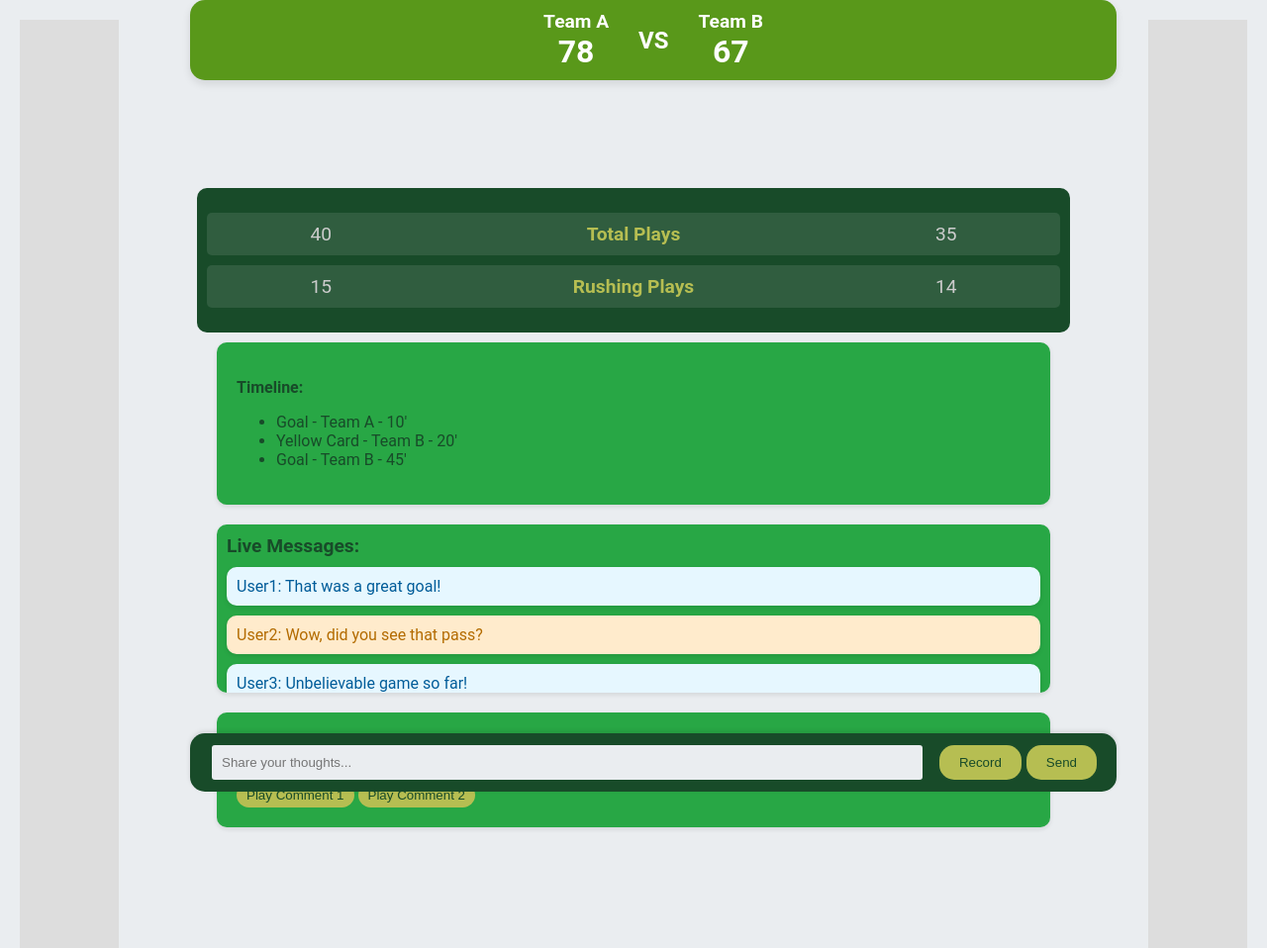
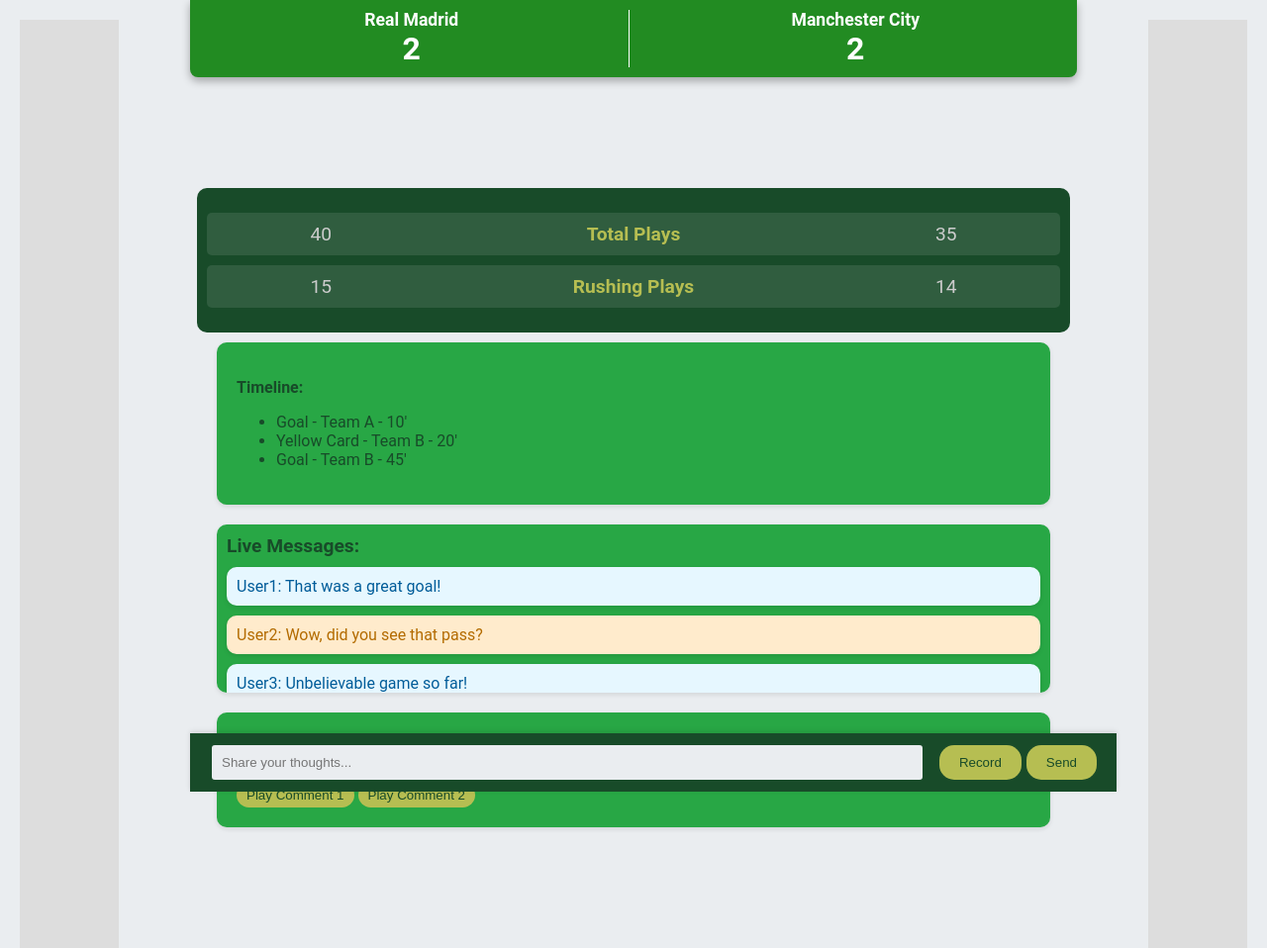
Before and after one commit to HuyttTedd/ball-talkkk, a website: page index.html in a window 1280 px wide. Shown: the top 958 px of the page at 99% size. Drawn offline with Linux system fonts and the light colour scheme.

Commit message:
coding css header

```diff
--- a/index.html
+++ b/index.html
@@ -14,13 +14,12 @@
         <div class="app-container">
             <div class="score-board">
                 <div class="team team-a">
-                    <h2>Team A</h2>
-                    <div class="score">78</div>
+                    <h2>Real Madrid</h2>
+                    <div class="score">2</div>
                 </div>
-                <div class="vs">VS</div>
                 <div class="team team-b">
-                    <h2>Team B</h2>
-                    <div class="score">67</div>
+                    <h2>Manchester City</h2>
+                    <div class="score">2</div>
                 </div>
             </div>
             <div class="stats-container">
--- a/styles.css
+++ b/styles.css
@@ -33,9 +33,9 @@
 
 .score-board, .message-bar {
     color: white;
-    padding: 10px 20px;
+    padding: 10px 0;
     text-align: center;
-    box-shadow: 0 4px 8px rgba(0, 0, 0, 0.1);
+    box-shadow: 0 4px 8px rgba(0, 0, 0.1, 0.3);
     width: 100%;
     z-index: 1000; /* Ensures it stays on top of other elements */
     display: flex;
@@ -43,12 +43,16 @@
     align-items: center;
     position: fixed;
     left: 0;
-    border-radius: 15px; /* Added border-radius */
+}
+
+.score-board {
+    border-bottom-left-radius: 8px;
+    border-bottom-right-radius: 8px;
 }
 
 .score-board {
     top: 0;
-    background: #59981A; /* Vibrant green background */
+    background: #228B22; /* Vibrant green background */
 }
 
 .message-bar {
@@ -65,23 +69,25 @@
     display: flex;
     flex-direction: column;
     align-items: center;
-    margin: 0 10px; /* Added margin for spacing */
+    margin: 0 5px; /* Added margin for spacing */
 }
 
 .team h2 {
-    font-size: 1.2em; /* Smaller font size */
+    font-size: 1.1rem; /* Smaller font size */
     margin: 0;
 }
 
 .score {
-    font-size: 2em; /* Smaller font size */
+    font-size: 2rem; /* Smaller font size */
     font-weight: bold;
 }
 
-.vs {
-    font-size: 1.5em; /* Smaller font size */
-    font-weight: bold;
-    margin: 0 20px; /* Added margin for spacing */
+.team-a, .team-b {
+    width: 50%;
+}
+
+.team-a {
+    border-right: 1px white solid;
 }
 
 .stats-container {
@@ -257,12 +263,11 @@
 
 @media (max-width: 767px) {
     .score-board {
-        flex-direction: column;
-        padding: 10px;
+
     }
 
     .team {
-        margin: 5px 0; /* Adjust margin for smaller screens */
+        margin: 16px 0; /* Adjust margin for smaller screens */
     }
 
     .vs {
```
Also changed, not shown: README.md.
